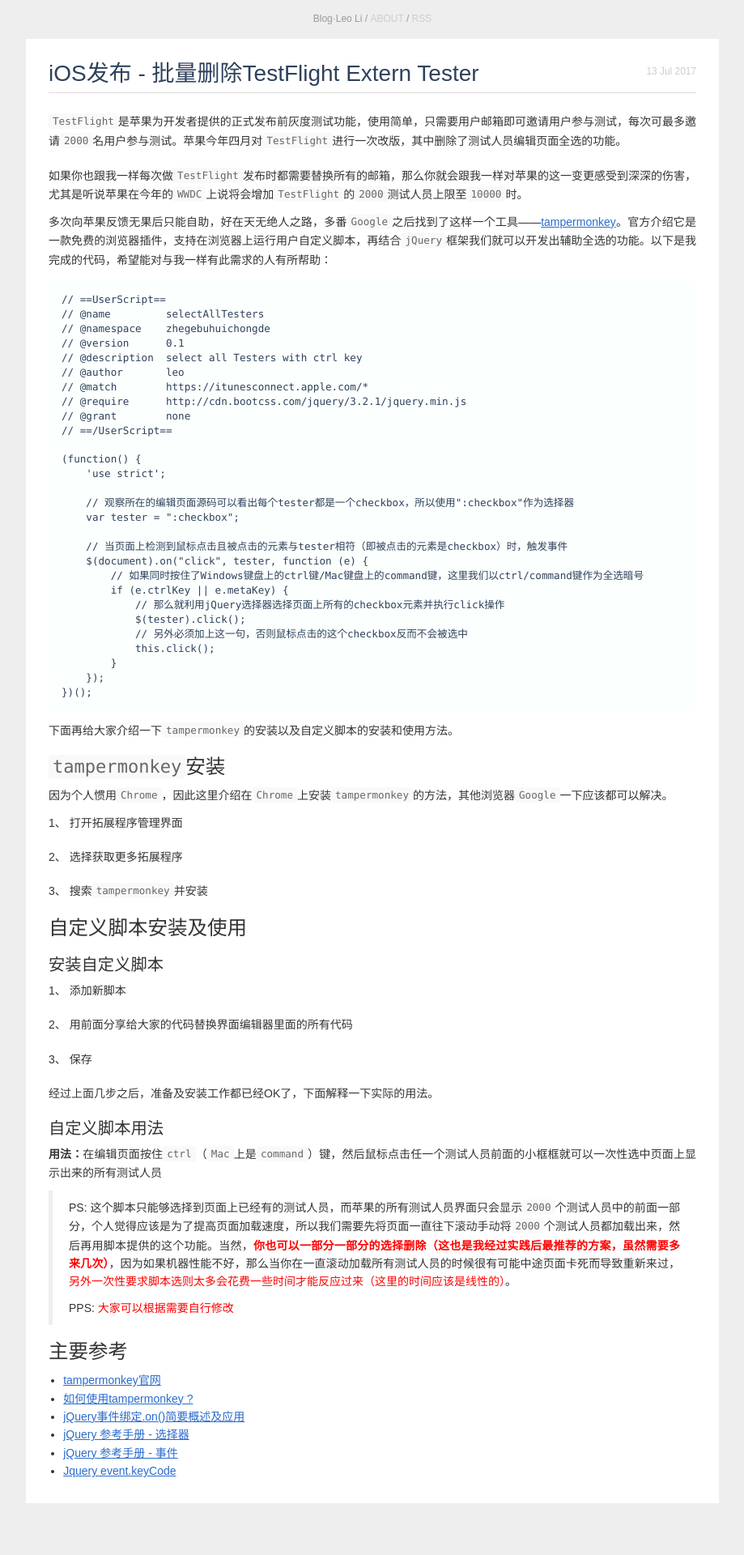
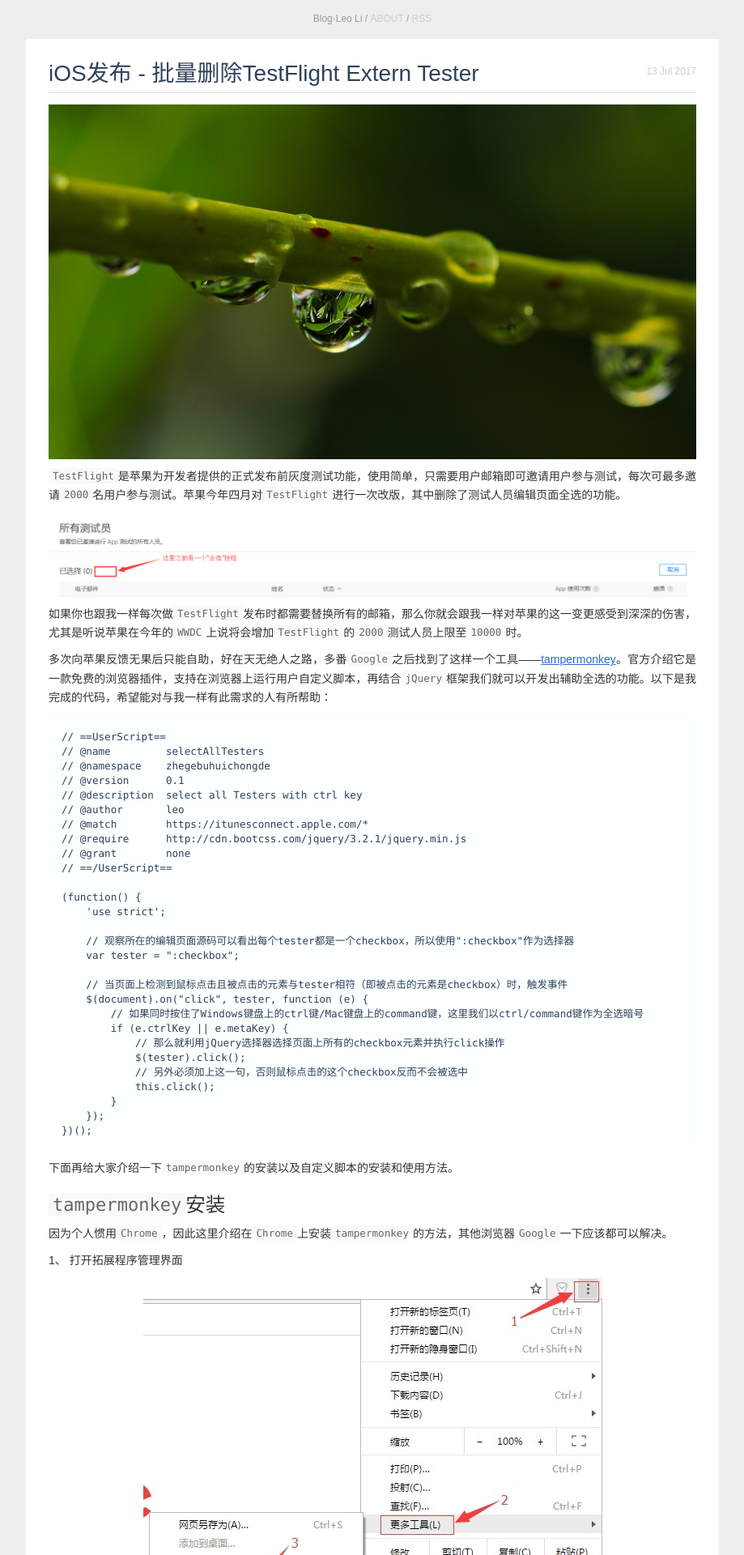
Before and after one commit to ldjhust/ldjhust.github.io, a Jekyll site: the page built from _posts/2017-7-13-batch-delete-testflight-testers.markdown, in a window 1280 px wide. Shown: the top 1920 px of the page at 81% size, without its empty margins (180-1099 px from the left). Built offline with Jekyll 4.4.1, drawn with Linux system fonts in a browser that asks for light colours; nearby versions of some CDN libraries; comment, search, counter and statistics services are not loaded; before the commit the page ends 1856 px from its top, so only the background shows below that.

Commit message:
Update 2017-7-13-batch-delete-testflight-testers.markdown
更新图片链接

```diff
--- a/_posts/2017-7-13-batch-delete-testflight-testers.markdown
+++ b/_posts/2017-7-13-batch-delete-testflight-testers.markdown
@@ -6,11 +6,11 @@
 comments: false
 ---
 
-![](../imgs/batch_delete_testflight_testers/title.jpg)
+![](https://github.com/ldjhust/ldjhust.github.io/blob/master/imgs/batch_delete_testflight_testers/title.jpg?raw=true)
 
 `TestFlight`是苹果为开发者提供的正式发布前灰度测试功能，使用简单，只需要用户邮箱即可邀请用户参与测试，每次可最多邀请`2000`名用户参与测试。苹果今年四月对`TestFlight`进行一次改版，其中删除了测试人员编辑页面全选的功能。
 
-![](../imgs/batch_delete_testflight_testers/1.png)
+![](https://github.com/ldjhust/ldjhust.github.io/blob/master/imgs/batch_delete_testflight_testers/1.png?raw=true)
 
 如果你也跟我一样每次做`TestFlight`发布时都需要替换所有的邮箱，那么你就会跟我一样对苹果的这一变更感受到深深的伤害，尤其是听说苹果在今年的`WWDC`上说将会增加`TestFlight`的`2000`测试人员上限至`10000`时。
 
@@ -55,11 +55,11 @@
 
 1、 打开拓展程序管理界面
 
-![](../imgs/batch_delete_testflight_testers/2.png)
+![](https://github.com/ldjhust/ldjhust.github.io/blob/master/imgs/batch_delete_testflight_testers/2.png?raw=true)
 
 2、 选择获取更多拓展程序
 
-![](../imgs/batch_delete_testflight_testers/3.png)
+![](https://github.com/ldjhust/ldjhust.github.io/blob/master/imgs/batch_delete_testflight_testers/3.png?raw=true)
 
 3、 搜索`tampermonkey`并安装
 
@@ -68,15 +68,15 @@
 ### 安装自定义脚本
 1、 添加新脚本
 
-![](../imgs/batch_delete_testflight_testers/4.png)
+![](https://github.com/ldjhust/ldjhust.github.io/blob/master/imgs/batch_delete_testflight_testers/4.png?raw=true)
 
 2、 用前面分享给大家的代码替换界面编辑器里面的所有代码
 
-![](../imgs/batch_delete_testflight_testers/5.png)
+![](https://github.com/ldjhust/ldjhust.github.io/blob/master/imgs/batch_delete_testflight_testers/5.png?raw=true)
 
 3、 保存
 
-![](../imgs/batch_delete_testflight_testers/6.png)
+![](https://github.com/ldjhust/ldjhust.github.io/blob/master/imgs/batch_delete_testflight_testers/6.png?raw=true)
 
 经过上面几步之后，准备及安装工作都已经OK了，下面解释一下实际的用法。
 
```
